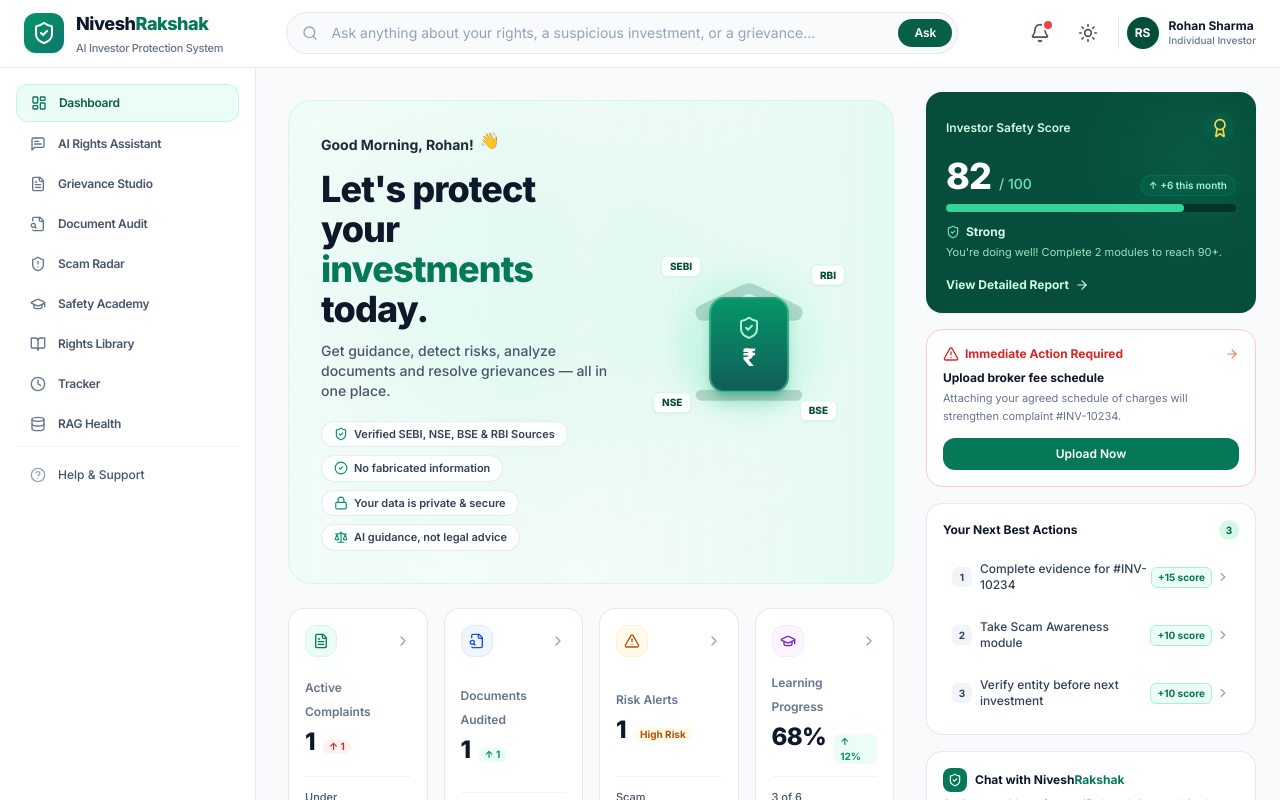
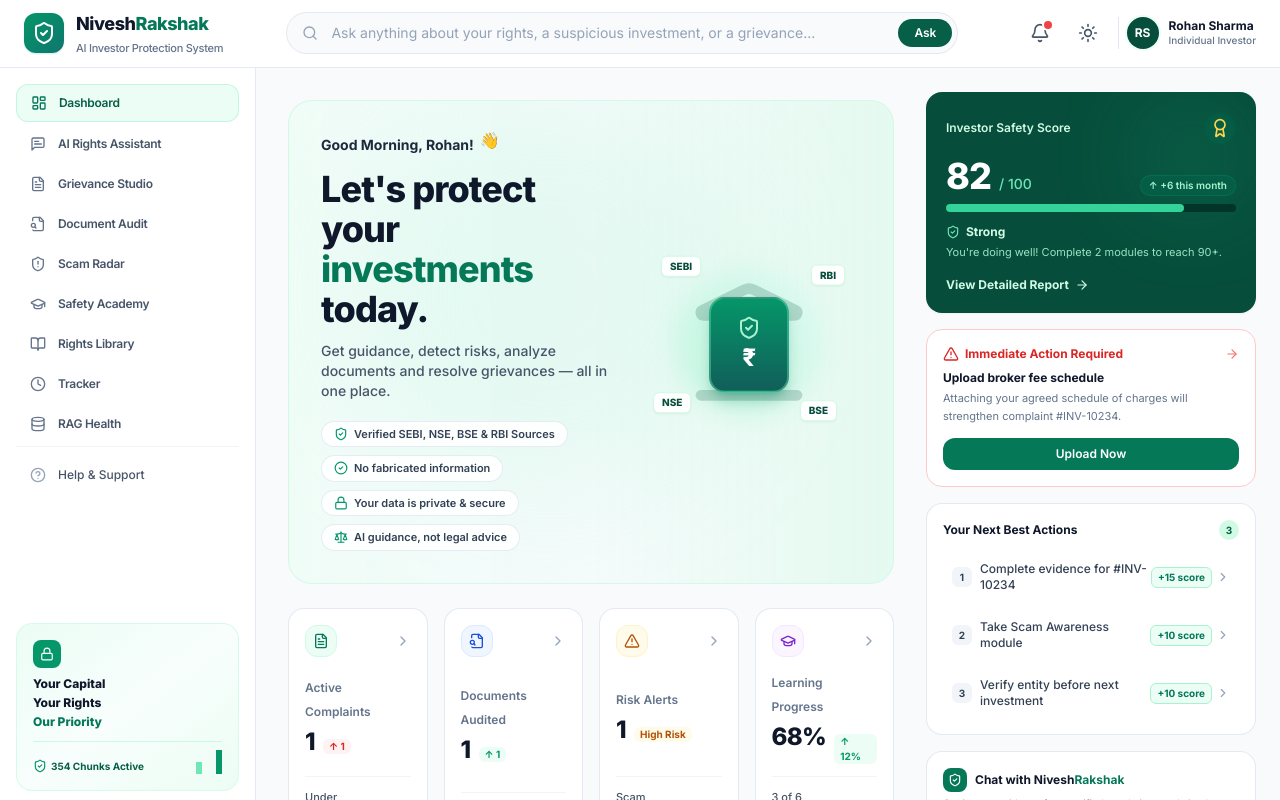
Before and after one commit to rajputarpit0110/NiveshRakshak, a React (Vite) app in the folder frontend/: page / in a window 1280 px wide. Shown: the top 800 px of the page. Built offline with nearby package versions, Linux system fonts and the light colour scheme.

Commit message:
fix(layout): make left navigation sidebar and right panel sticky and static during scroll

```diff
--- a/frontend/src/App.tsx
+++ b/frontend/src/App.tsx
@@ -93,7 +93,7 @@
 
         {/* Right Sidebar (shown on dashboard view matching the screenshot) */}
         {activeTab === 'dashboard' && (
-          <div className="hidden xl:block p-6 pl-0">
+          <div className="hidden xl:block p-6 pl-0 sticky top-[61px] h-[calc(100vh-61px)] overflow-y-auto">
             <RightSidebar onNavigate={handleNavigate} />
           </div>
         )}
--- a/frontend/src/components/layout/LeftSidebar.tsx
+++ b/frontend/src/components/layout/LeftSidebar.tsx
@@ -35,7 +35,7 @@
   ];
 
   return (
-    <aside className="w-60 lg:w-64 bg-white border-r border-slate-200/90 p-4 flex flex-col justify-between shrink-0 min-h-[calc(100vh-61px)]">
+    <aside className="w-60 lg:w-64 bg-white border-r border-slate-200/90 p-4 flex flex-col justify-between shrink-0 sticky top-[61px] h-[calc(100vh-61px)] overflow-y-auto z-30">
       {/* Navigation Links */}
       <div className="space-y-1">
         {navItems.map((item) => {
```
